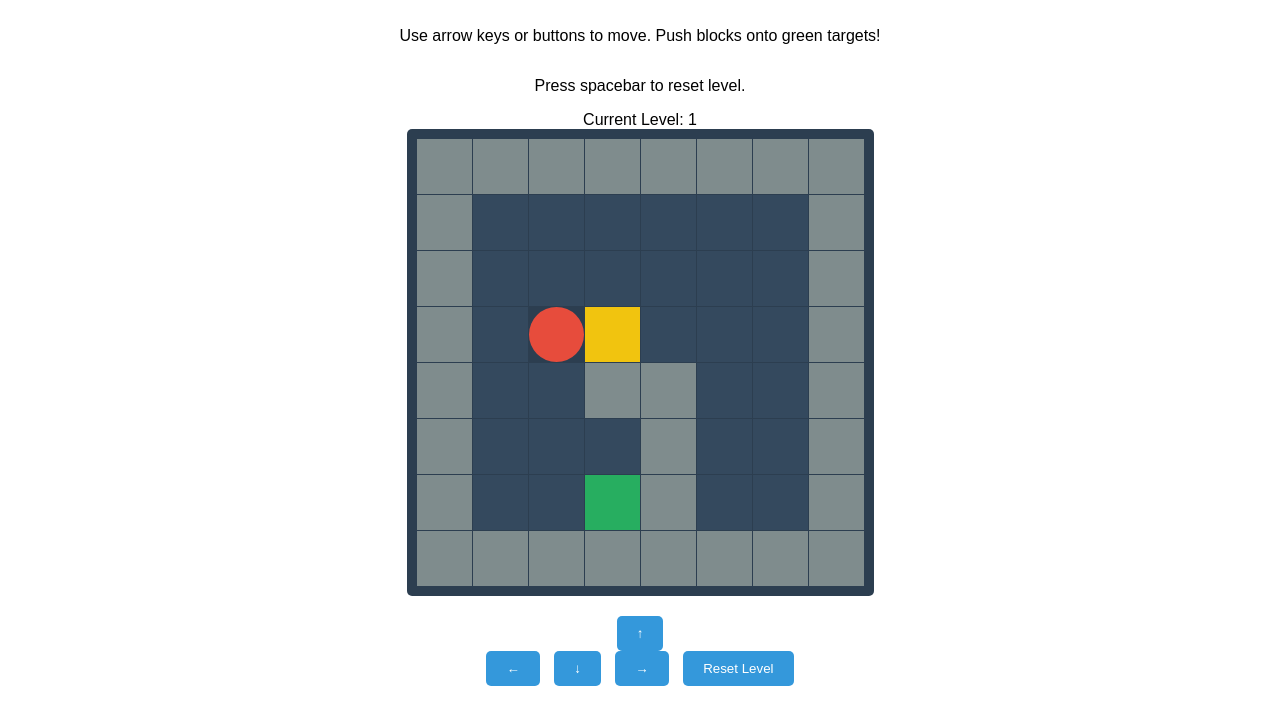
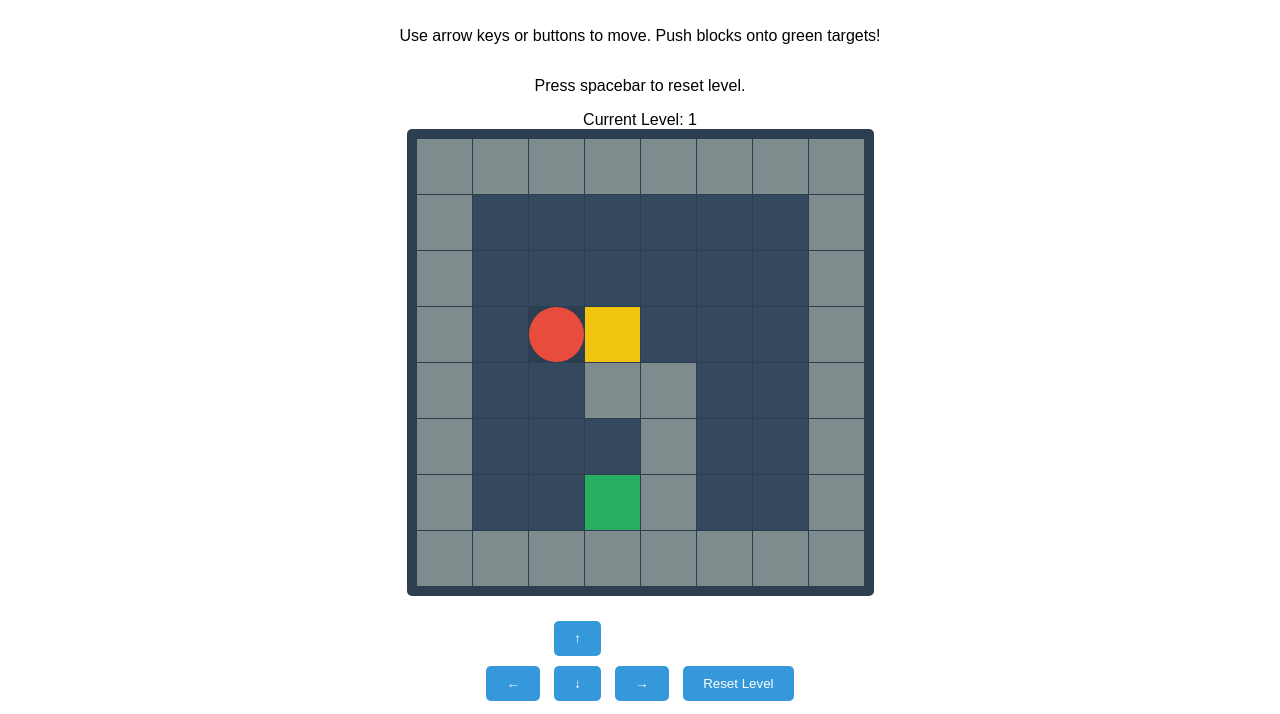
Before and after one commit to tmckell1/tmckell1.github.io, a plain HTML site: page puzzle_blocks.html in a window 1280 px wide. Shown: the part 97-811 px from the top of the page. Drawn offline with Linux system fonts and the light colour scheme.

Commit message:
update margins and add inline css to "up" button

```diff
--- a/puzzle_blocks.html
+++ b/puzzle_blocks.html
@@ -15,7 +15,7 @@
         <div id="level-display"></div>
         <div class="game-grid" id="gameGrid"></div>
         <div class="controls">
-            <button onclick="move('up')">↑</button><br>
+            <button onclick="move('up')" style="margin-right: 41%;">↑</button><br>
             <button onclick="move('left')">←</button>
             <button onclick="move('down')">↓</button>
             <button onclick="move('right')">→</button>
--- a/puzzle_blocks_styles.css
+++ b/puzzle_blocks_styles.css
@@ -76,7 +76,7 @@
 
 button {
     padding: 10px 20px;
-    margin: 0 5px;
+    margin: 5px 5px;
     background: #3498db;
     border: none;
     border-radius: 5px;
```
